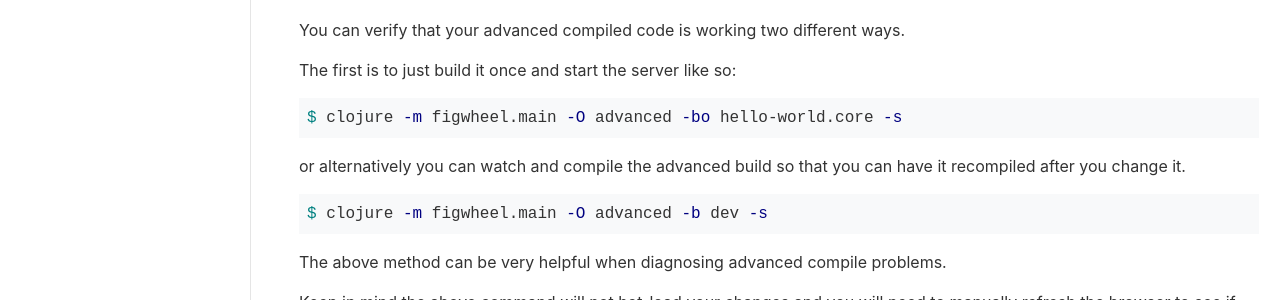
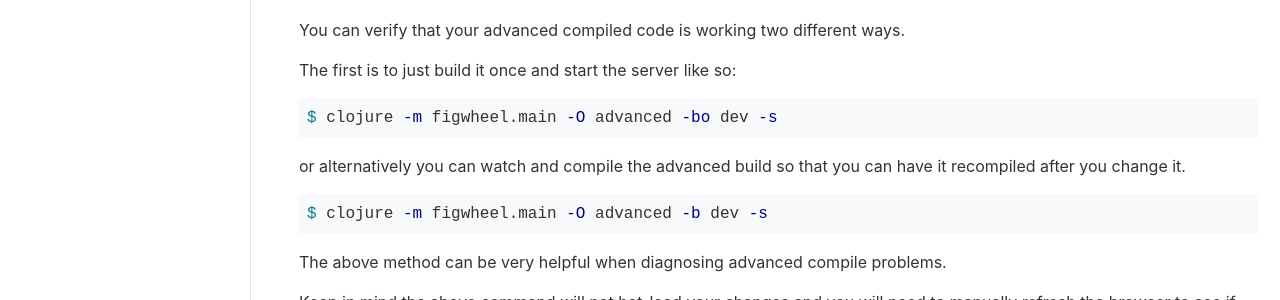
Before and after one commit to bhauman/figwheel-main, a Jekyll site: the page built from docs/docs/advanced_compile.md, in a window 1280 px wide. Shown: the part 1144-1444 px from the top of the page. Built offline with Jekyll 4.4.1, drawn with Linux system fonts in a browser that asks for light colours.

Commit message:
corrected advanced compile doc

````diff
--- a/docs/docs/advanced_compile.md
+++ b/docs/docs/advanced_compile.md
@@ -65,7 +65,7 @@ different ways.
 The first is to just build it once and start the server like so:
 
 ```shell
-$ clojure -m figwheel.main -O advanced -bo hello-world.core -s
+$ clojure -m figwheel.main -O advanced -bo dev -s
 ```
 
 or alternatively you can watch and compile the advanced build so that
````
